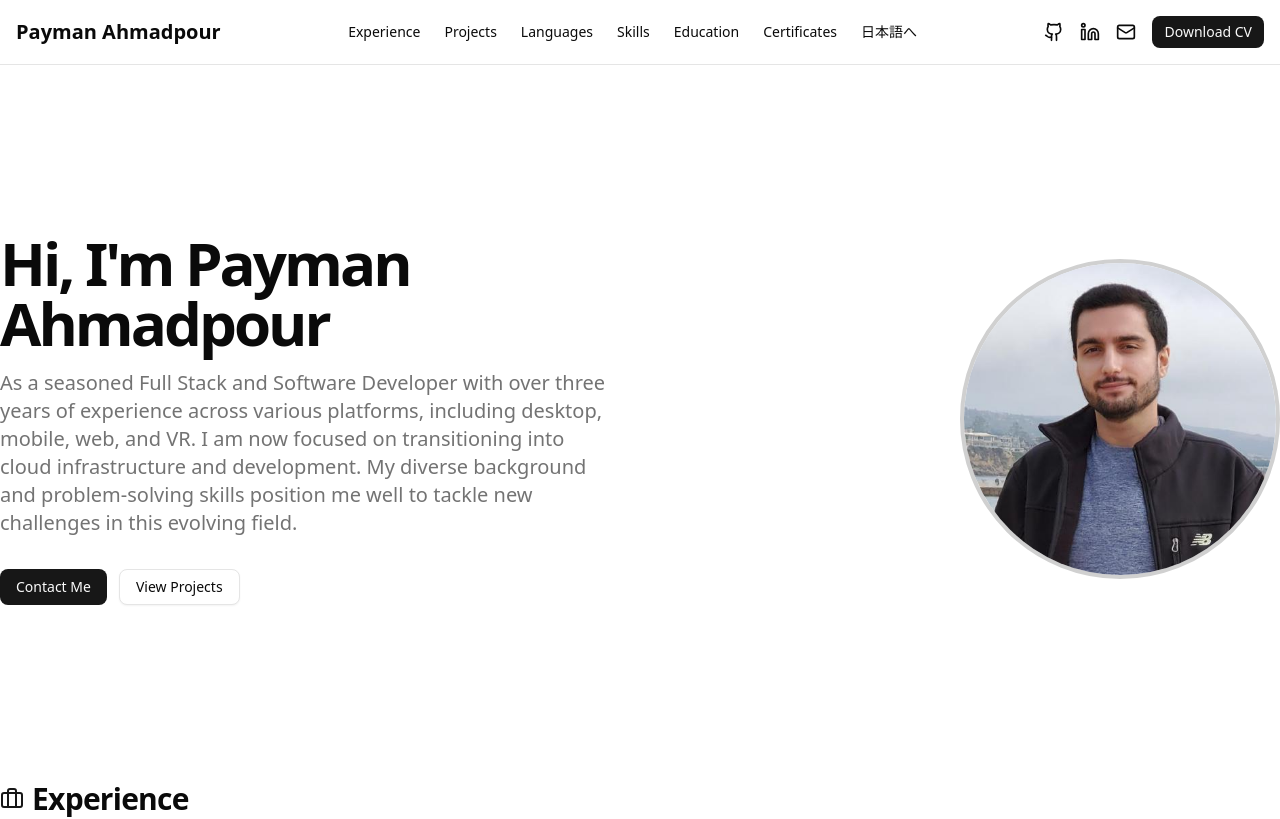
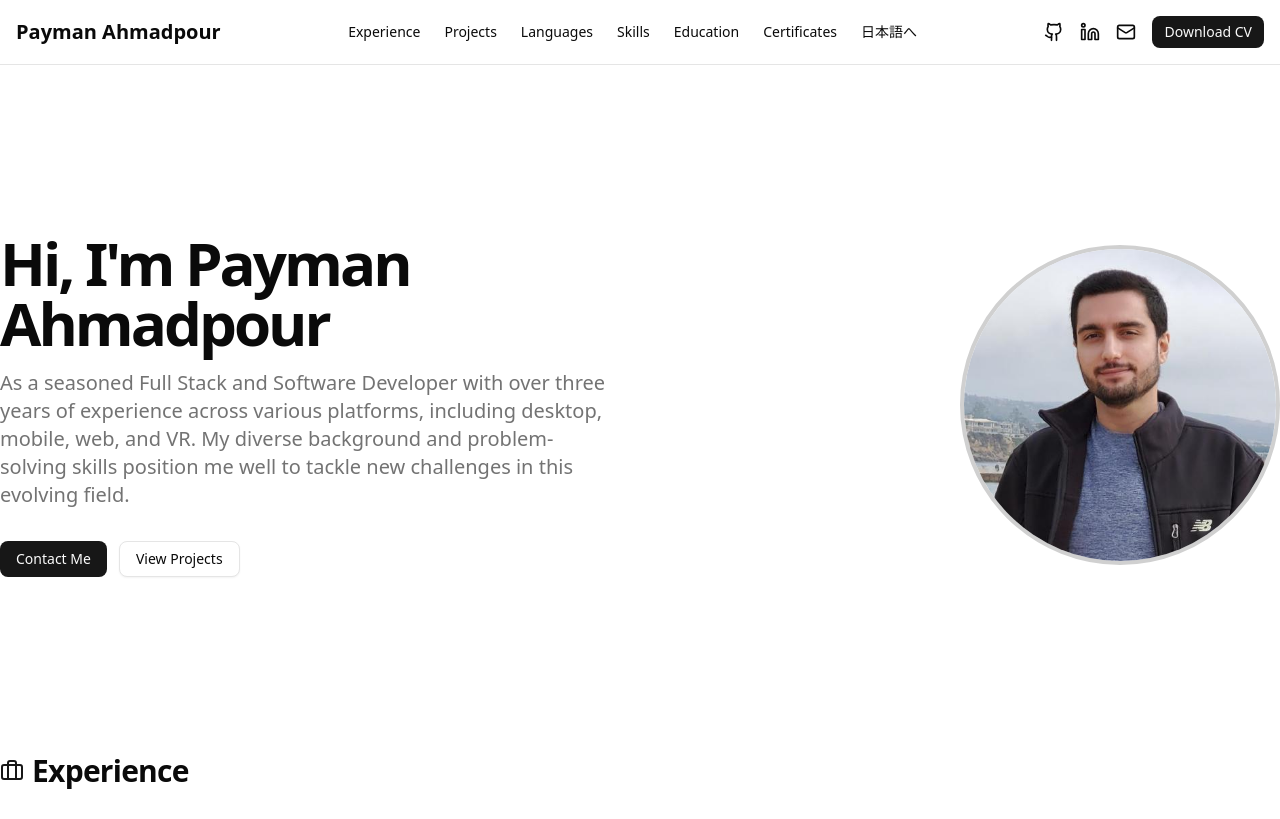
Before and after one commit to kuraiji/portfolio, a Next.js app: page / in a window 1280 px wide. Shown: the top 819 px of the page. Built offline with nearby package versions, Linux system fonts and the light colour scheme.

Commit message:
Edited header text

```diff
--- a/src/app/jp/page.tsx
+++ b/src/app/jp/page.tsx
@@ -243,7 +243,7 @@ export default function Home() {
                     <div className="flex-1 space-y-4">
                         <h1 className="text-4xl font-bold tracking-tighter sm:text-5xl md:text-6xl">こんにちは、Payman Ahmadpourです。</h1>
                         <p className="text-xl text-muted-foreground">
-                            デスクトップとモバイルとウェブとVRを含めた複数の領域である3年以上経験を持っているフルスタックとソフト開発者です。クラウド基盤と開発に移行するのを集中しています。多様な履歴と問題解決能力のおかげでいつも変わっている業界にある新たな挑戦を扱えます。
+                            デスクトップとモバイルとウェブとVRを含めた複数の領域である3年以上経験を持っているフルスタックとソフト開発者です。多様な履歴と問題解決能力のおかげでいつも変わっている業界にある新たな挑戦を扱えます。
                         </p>
                         <div className="flex flex-col sm:flex-row gap-3 pt-4">
                             <Button asChild>
--- a/src/app/page.tsx
+++ b/src/app/page.tsx
@@ -241,7 +241,7 @@ export default function Home() {
             <div className="flex-1 space-y-4">
               <h1 className="text-4xl font-bold tracking-tighter sm:text-5xl md:text-6xl">Hi, I&apos;m Payman Ahmadpour</h1>
               <p className="text-xl text-muted-foreground">
-                As a seasoned Full Stack and Software Developer with over three years of experience across various platforms, including desktop, mobile, web, and VR. I am now focused on transitioning into cloud infrastructure and development. My diverse background and problem-solving skills position me well to tackle new challenges in this evolving field.
+                As a seasoned Full Stack and Software Developer with over three years of experience across various platforms, including desktop, mobile, web, and VR. My diverse background and problem-solving skills position me well to tackle new challenges in this evolving field.
               </p>
               <div className="flex flex-col sm:flex-row gap-3 pt-4">
                 <Button asChild>
```
